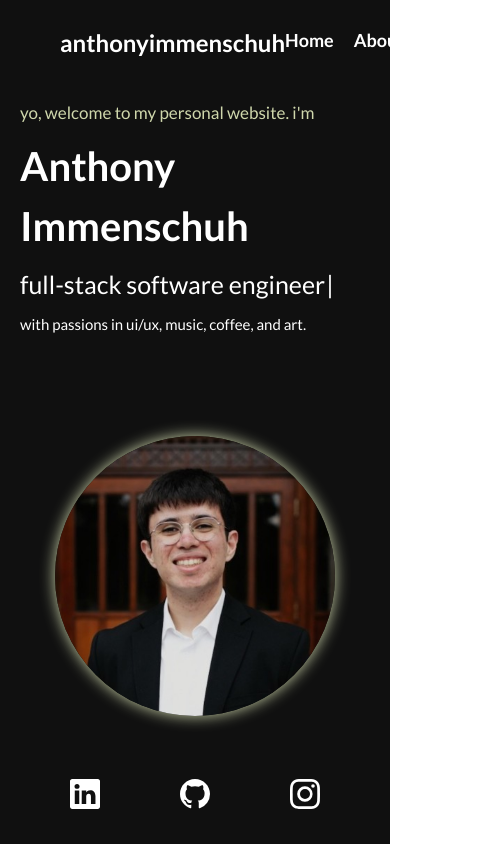
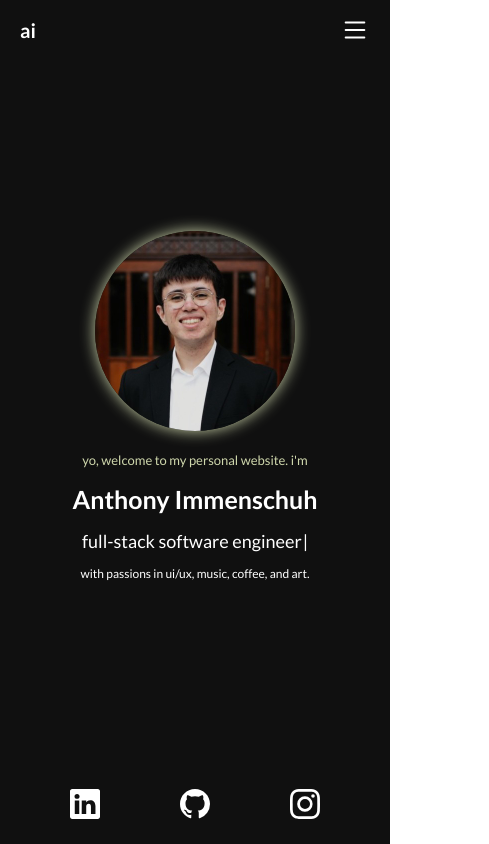
Before and after one commit to anthonyimmen/portfolio, a React (Create React App) app: page / in a window 390 px wide. Shown: the whole page, 489 px wide, since content can reach past the window. Built offline with nearby package versions, Linux system fonts and the light colour scheme.

Commit message:
the site is now mobile responsive

```diff
--- a/src/App.css
+++ b/src/App.css
@@ -1,12 +1,14 @@
 .App {
     background: linear-gradient(88deg, #101010, #101010);
     background-size: 600% 600%;
-    height: 100vh;
+    min-height: 100vh;
+    height: auto;
     -webkit-animation: AnimationName 19s ease infinite;
     -moz-animation: AnimationName 19s ease infinite;
     animation: AnimationName 19s ease infinite;
     font-family: 'Lato', sans-serif;
     font-weight: 500;
+    overflow-x: hidden;
 }
 
 /* Center the MainSection between the TopAppBar and Footer */
@@ -15,8 +17,8 @@
     display: flex;
     justify-content: center;
     align-items: center;
-    /* Adjust the height to account for header/footer if needed */
-    height: calc(100vh - 200px);
+    min-height: calc(100vh - 200px);
+    padding: 20px;
 }
 
 @-webkit-keyframes AnimationName {
@@ -34,3 +36,10 @@
     50%{background-position:100% 63%}
     100%{background-position:0% 38%}
 }
+
+@media (max-width: 768px) {
+    .main-section-container {
+        min-height: calc(100vh - 150px);
+        padding: 10px;
+    }
+}
--- a/src/components/Footer/Footer.css
+++ b/src/components/Footer/Footer.css
@@ -1,9 +1,8 @@
 .Footer {
     position: fixed;
-    bottom: 0;
+    bottom: 10;
     width: 100%;
-    height: 50px;
-    padding-bottom: 50px;
+    height: 100px;
     display: flex;
     justify-content: center;
     align-items: center;
--- a/src/components/MainSection/MainSection.css
+++ b/src/components/MainSection/MainSection.css
@@ -54,10 +54,34 @@
 /* Responsive adjustments */
 @media (max-width: 768px) {
     .main-section {
-        flex-direction: column;
+        flex-direction: column-reverse;
+        gap: 2rem;
+        padding: 1rem;
+        text-align: center;
     }
+
+    .main-content {
+        align-items: center;
+    }
+
+    .headliner {
+        font-size: 1.3rem;
+    }
+
+    .name {
+        font-size: 2.5rem;
+    }
+
+    .work-title {
+        font-size: 1.8rem;
+    }
+
+    .interests {
+        font-size: 1.2rem;
+    }
+
     .photo {
-        width: 80%;
+        width: 200px;
     }
 }
 
--- a/src/components/TopBar/TopAppBar.css
+++ b/src/components/TopBar/TopAppBar.css
@@ -4,6 +4,7 @@
   justify-content: space-between;
   align-items: center;
   padding: 25px 60px;
+  position: relative;
 }
 
 .app-logo {
@@ -30,3 +31,45 @@
   box-shadow: inset 0 -5px 0 0 #EBD4A2;
   color: #fff;
 }
+
+.hamburger {
+  display: none;
+  background: none;
+  border: none;
+  cursor: pointer;
+  padding: 0;
+}
+
+@media (max-width: 768px) {
+  .top-app-bar {
+    padding: 15px 20px;
+  }
+
+  .app-logo {
+    font-size: 20px;
+  }
+
+  .hamburger {
+    display: block;
+    z-index: 1000;
+  }
+
+  .app-nav {
+    display: none;
+    position: fixed;
+    top: 0;
+    left: 0;
+    right: 0;
+    bottom: 0;
+    background: rgba(16, 16, 16, 0.95);
+    flex-direction: column;
+    justify-content: center;
+    align-items: center;
+    gap: 2rem;
+    font-size: 24px;
+  }
+
+  .app-nav.active {
+    display: flex;
+  }
+}
--- a/src/components/TopBar/TopAppBar.jsx
+++ b/src/components/TopBar/TopAppBar.jsx
@@ -1,13 +1,23 @@
-import React from 'react';
+import React, { useState } from 'react';
 import './TopAppBar.css';
+import { List } from 'react-bootstrap-icons';
 
 const TopAppBar = () => {
+    const [menuOpen, setMenuOpen] = useState(false);
+
+    const toggleMenu = () => {
+        setMenuOpen(!menuOpen);
+    };
+
     return (
         <header className="top-app-bar">
             <div className="app-logo">
-          anthonyimmenschuh
+                ai
             </div>
-        <nav className="app-nav">
+            <button className="hamburger" onClick={toggleMenu}>
+                <List size={30} color="white" />
+            </button>
+            <nav className={`app-nav ${menuOpen ? 'active' : ''}`}>
                 <a href="#home">Home</a>
                 <a href="#projects">About</a>
                 <a href="#contact">Contact</a>
```
Lines whose indentation alone changed are shown as unchanged.
